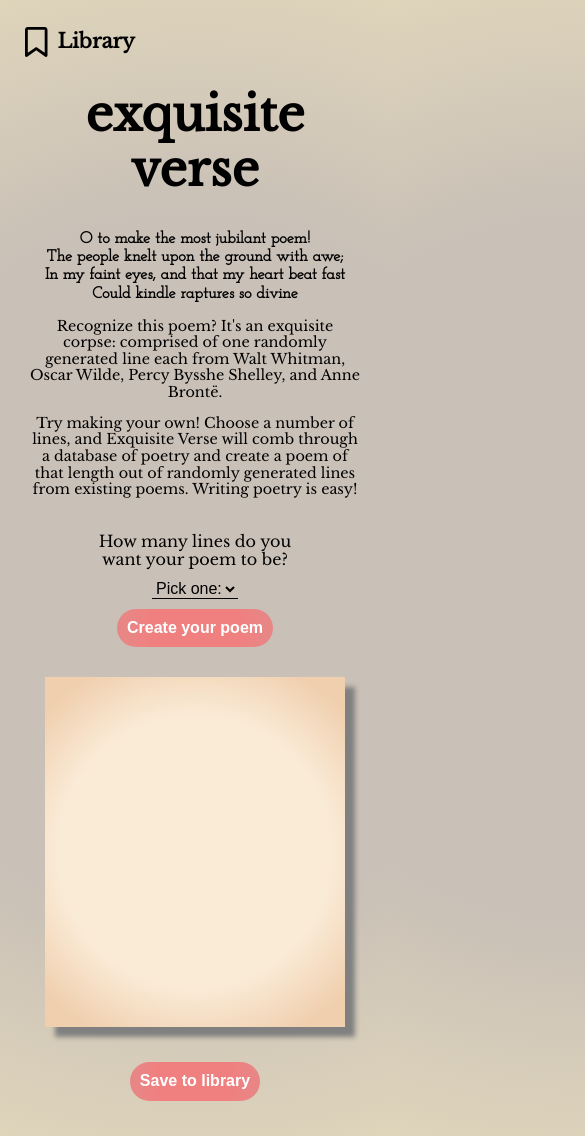
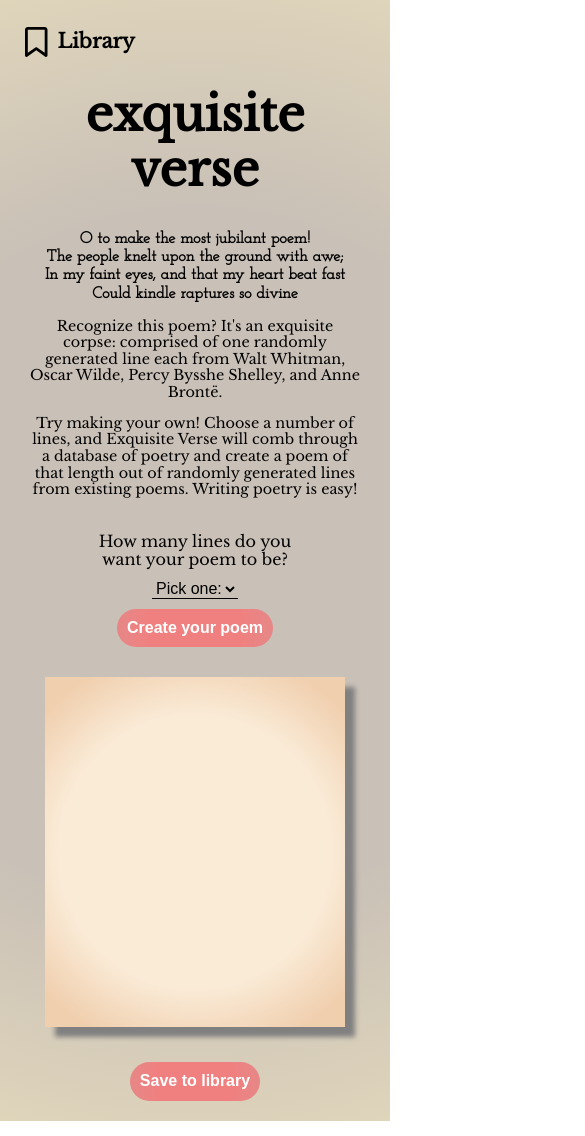
Before and after one commit to ldevuono/exquisiteVerse, a React (Create React App) app: page / in a window 390 px wide. Shown: the top 1136 px of the page, 585 px wide, since content can reach past the window. Built offline with nearby package versions, Linux system fonts and the light colour scheme; no server answers; the database is empty; a web font is replaced by a local one.

Commit message:
margin error

```diff
--- a/src/App.css
+++ b/src/App.css
@@ -256,7 +256,6 @@ html {
   overflow: hidden;
 }
 
-
 /* general styles */
 .wrapper {
   width: 85%;
@@ -271,7 +270,6 @@ body {
   background: rgb(201, 192, 183);
   background: radial-gradient(circle, rgba(201, 192, 183, 1) 59%, rgba(223, 213, 187, 1) 100%);
 }
-
 
 .mainContent {
   text-align: center;
@@ -338,6 +336,8 @@ main {
   display: flex;
   flex-direction: column;
   align-items: center;
+  margin: 0;
+  padding: 0;
 }
 
 .authors {
@@ -359,7 +359,7 @@ main {
   padding: 50px 25px 20px 25px;
   box-shadow: 10px 10px 5px grey;
   font-family: 'Playfair Display', serif;
-  font-size: 1.3rem;
+  font-size: 1.25rem;
   position: relative;
 }
 
@@ -496,15 +496,17 @@ button:focus {
     width: 100%;
     padding: 0;
   }
-
-  /* .library li {
-    width: 90%;
-  } */
 }
 
 @media (max-width:700px) {
   h1 {
     padding-top: 55px;
+  }
+
+  main {
+    margin: 0;
+    padding: 0;
+    width: 100%;
   }
 
 }
--- a/src/components/Header.js
+++ b/src/components/Header.js
@@ -18,7 +18,6 @@ function Header(props) {
                     </div></Link>
             </nav>
             <div className="mainContent">
-
                 <header className="wrapper">
                     <h1>Exquisite Verse</h1>
                     <div className="example">
```
